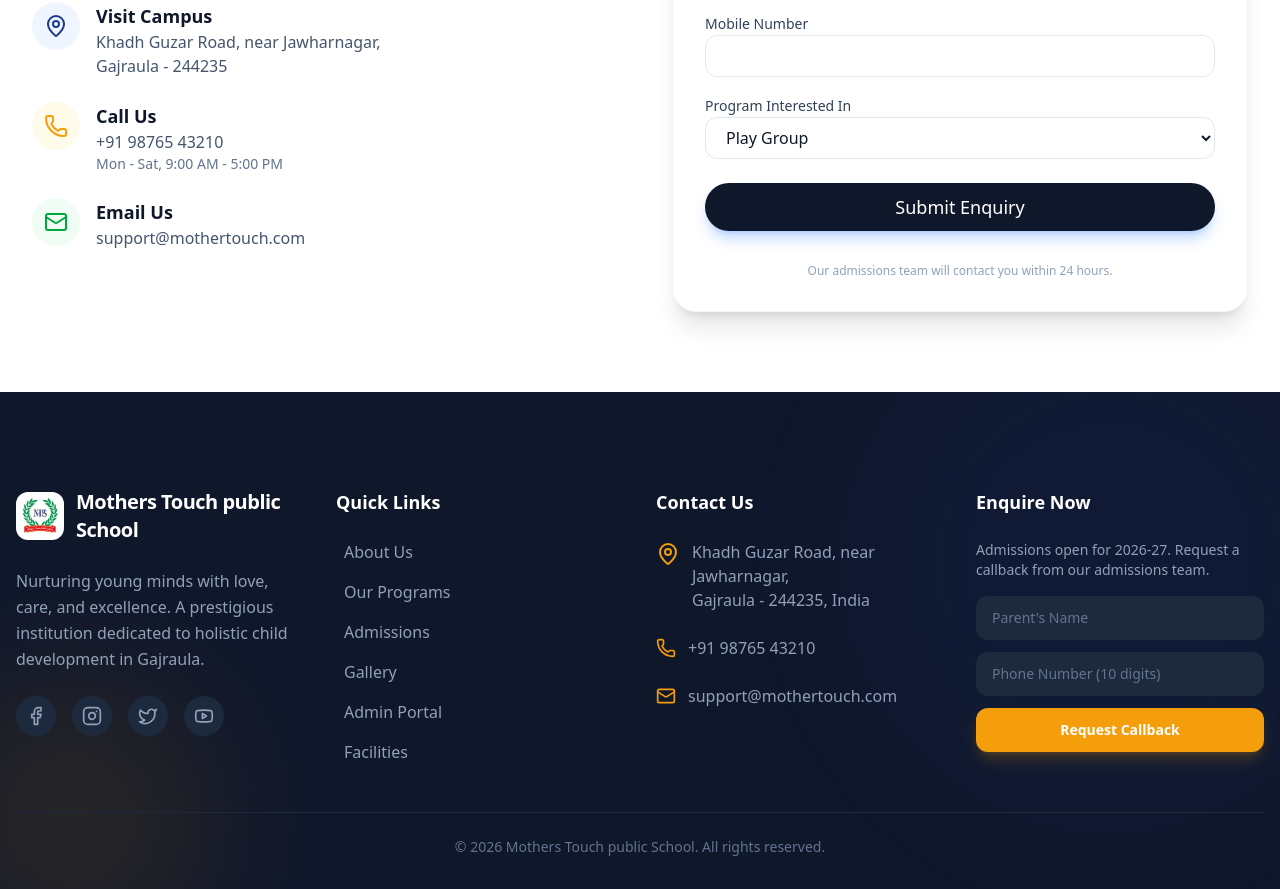
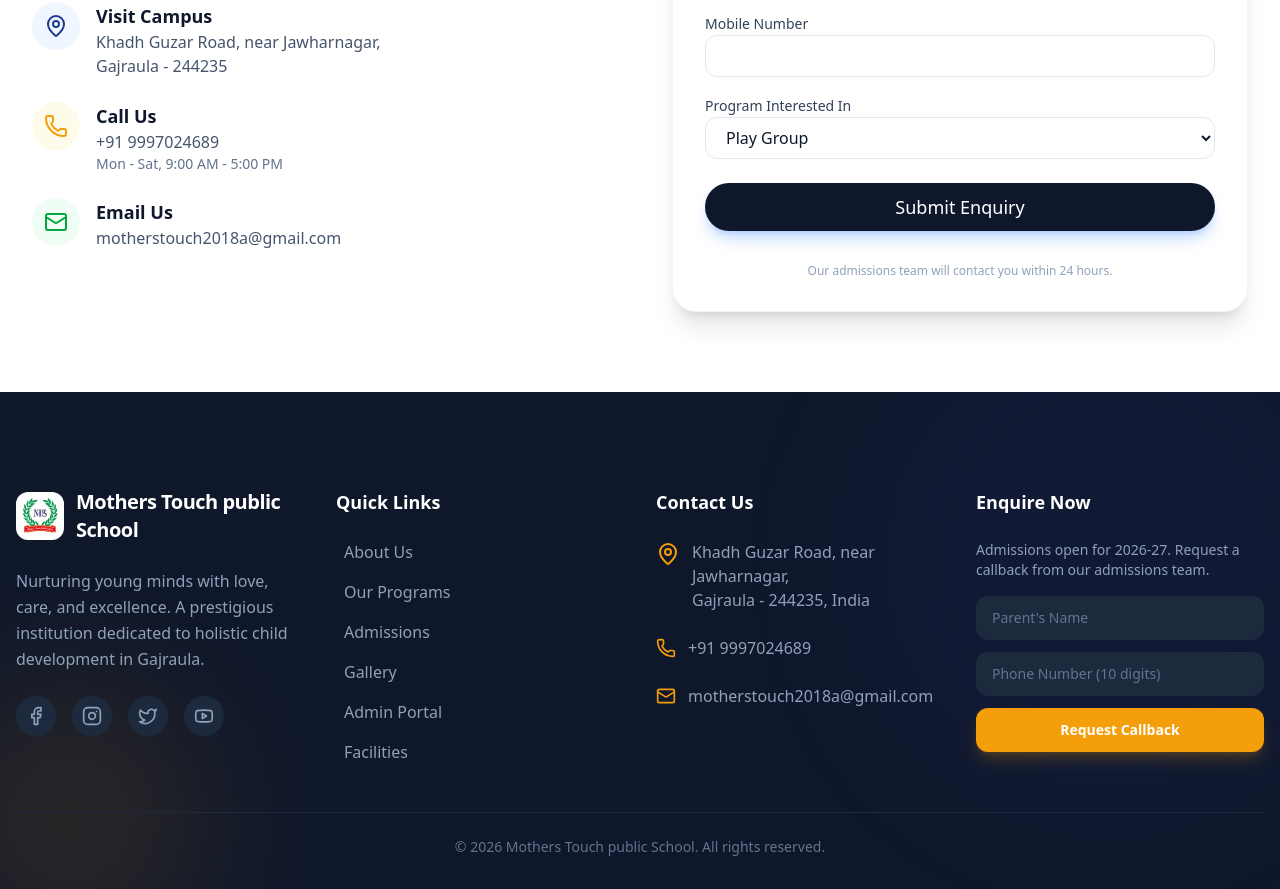
Before and after one commit to rigteq/mothers-touch-play-school, a Next.js app: page / in a window 1280 px wide. Shown: the part 4880-5769 px from the top of the page. Built offline with nearby package versions, Linux system fonts and the light colour scheme.

Commit message:
contact update

```diff
--- a/src/components/layout/Footer.tsx
+++ b/src/components/layout/Footer.tsx
@@ -78,11 +78,11 @@
                             </li>
                             <li className="flex items-center gap-3 text-slate-400">
                                 <Phone className="h-5 w-5 text-secondary shrink-0" />
-                                <a href="tel:+911234567890" className="hover:text-white transition-colors">+91 98765 43210</a>
+                                <a href="tel:+919997024689" className="hover:text-white transition-colors">+91 9997024689</a>
                             </li>
                             <li className="flex items-center gap-3 text-slate-400">
                                 <Mail className="h-5 w-5 text-secondary shrink-0" />
-                                <a href="mailto:support@mothertouch.com" className="hover:text-white transition-colors">support@mothertouch.com</a>
+                                <a href="mailto:motherstouch2018a@gmail.com" className="hover:text-white transition-colors">motherstouch2018a@gmail.com</a>
                             </li>
                         </ul>
                     </div>
@@ -93,7 +93,7 @@
                         <p className="text-sm text-slate-400 mb-4">
                             Admissions open for 2026-27. Request a callback from our admissions team.
                         </p>
-                        <form action="mailto:support@mothertouch.com" method="post" encType="text/plain" className="space-y-3">
+                        <form action="mailto:motherstouch2018a@gmail.com" method="post" encType="text/plain" className="space-y-3">
                             <input
                                 type="text"
                                 placeholder="Parent's Name"
--- a/src/components/sections/Contact.tsx
+++ b/src/components/sections/Contact.tsx
@@ -38,7 +38,7 @@
                             </div>
                             <div>
                                 <h4 className="font-bold text-slate-900 text-lg">Call Us</h4>
-                                <p className="text-slate-600">+91 98765 43210</p>
+                                <p className="text-slate-600">+91 9997024689</p>
                                 <p className="text-slate-500 text-sm">Mon - Sat, 9:00 AM - 5:00 PM</p>
                             </div>
                         </div>
@@ -49,7 +49,7 @@
                             </div>
                             <div>
                                 <h4 className="font-bold text-slate-900 text-lg">Email Us</h4>
-                                <p className="text-slate-600">support@mothertouch.com</p>
+                                <p className="text-slate-600">motherstouch2018a@gmail.com</p>
                             </div>
                         </div>
                     </div>
@@ -60,7 +60,7 @@
                     <div className="absolute top-0 left-0 w-full h-2 bg-gradient-to-r from-primary to-secondary" />
                     <h3 className="text-2xl font-bold text-slate-900 mb-6">Admission Enquiry</h3>
 
-                    <form action="mailto:support@mothertouch.com" method="post" encType="text/plain" className="space-y-4">
+                    <form action="mailto:motherstouch2018a@gmail.com" method="post" encType="text/plain" className="space-y-4">
                         <div className="grid md:grid-cols-2 gap-4">
                             <div className="space-y-2">
                                 <label className="text-sm font-medium text-slate-700">Child's Name</label>
--- a/src/components/ui/FloatingElements.tsx
+++ b/src/components/ui/FloatingElements.tsx
@@ -62,7 +62,7 @@
                             <p className="text-sm text-slate-600">
                                 Give your child the best start in life. Enquire now for early bird concessions.
                             </p>
-                            <form action="mailto:support@mothertouch.com" method="post" className="space-y-3">
+                            <form action="mailto:motherstouch2018a@gmail.com" method="post" className="space-y-3">
                                 <input
                                     type="tel"
                                     placeholder="Your Phone Number"
```
